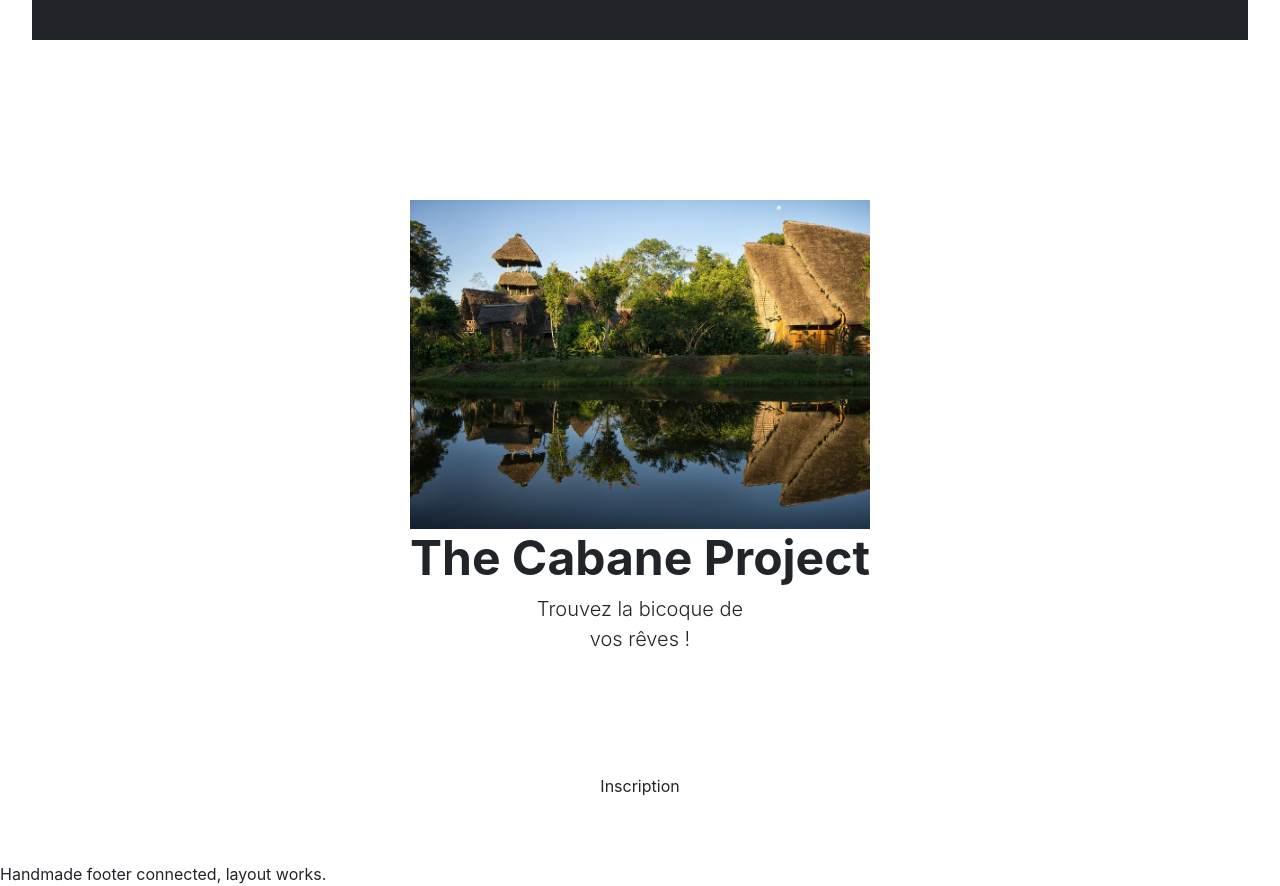
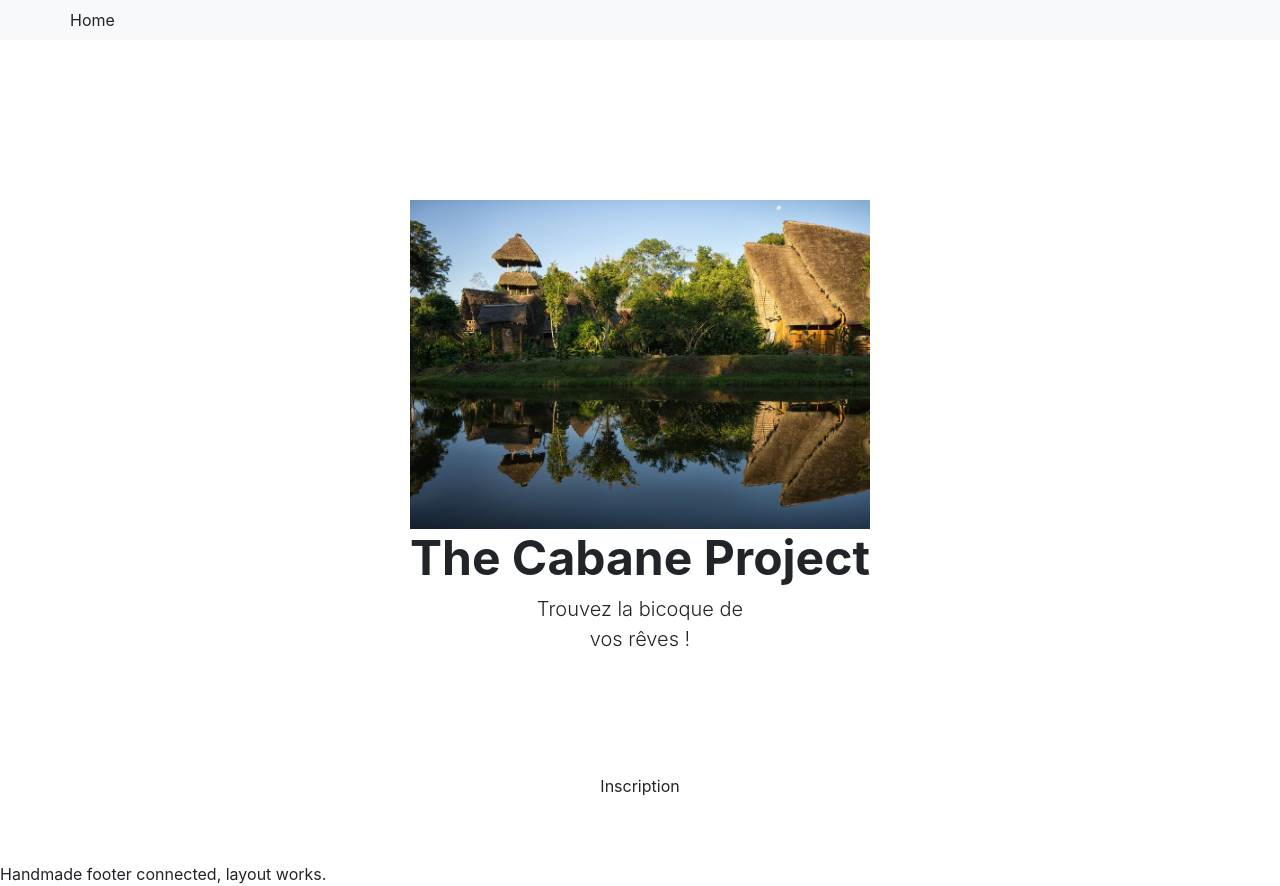
Before and after one commit to SLAF-Team/The-Cabane-Project, a Next.js app: page / in a window 1280 px wide. Built offline with nearby package versions, Linux system fonts and the light colour scheme.

Commit message:
Arranging components

```diff
--- a/components/layout/index.js
+++ b/components/layout/index.js
@@ -1,11 +1,12 @@
 import Footer from "../footer";
-
+import Navbar from "../navbar";
 
 export default function Layout({ children }) {
   return (
     <>
+      <Navbar />
       {children}
       <Footer />
     </>
-  )
+  );
 }
--- a/components/navbar/index.jsx
+++ b/components/navbar/index.jsx
@@ -1,10 +1,10 @@
 import Link from "next/link";
 import styles from "./NavBar.module.css";
 
-export default function Nav() {
+export default function Navbar() {
   return (
-    <nav className="navbar navbar-expand navbar-dark bg-dark">
-      <div className="navbar-nav">
+    <nav className="navbar navbar-expand navbar-light bg-light">
+      <div className="navbar-nav container">
         <Link href="/" exact className="nav-item nav-link">
           Home
         </Link>
--- a/pages/_app.js
+++ b/pages/_app.js
@@ -7,7 +7,7 @@ function MyApp({ Component, pageProps }) {
     <Layout>
       <Component {...pageProps} />
     </Layout>
-  )
+  );
 }
 
 export default MyApp;
--- a/pages/index.js
+++ b/pages/index.js
@@ -1,9 +1,7 @@
 import Head from "next/head";
 import Image from "next/image";
 import styles from "../styles/Home.module.css";
-import Nav from "../components/navbar";
 import Hero from "../components/hero";
-import Footer from "../components/footer";
 import Link from "next/link";
 
 export default function Home() {
@@ -14,7 +12,6 @@ export default function Home() {
         <meta name="description" content="Generated by create next app" />
         <link rel="icon" href="/favicon.ico" />
       </Head>
-      <Nav />
       <main className={styles.main}>
         <Hero />
         <Link href="/signup">
```
Also changed, not shown: pages/cabannes/[id].js (deleted, +0 -14 lines).
